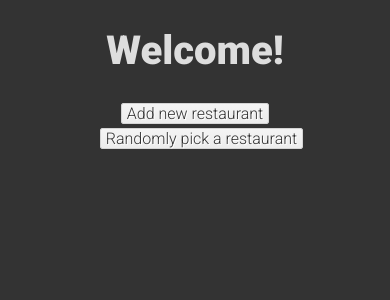
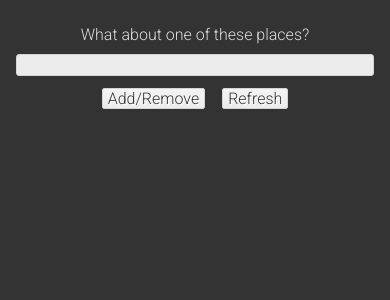
Before and after one commit to winklenurfer/lunch, a PHP site: page / in a window 390 px wide. Shown: the top 300 px of the page. Run offline with PHP 8.4, Linux system fonts and the light colour scheme; data that the repository does not hold is empty.

Commit message:
making random page the default, removing index page, updating style to be more responsive

```diff
--- a/php/css/style.css
+++ b/php/css/style.css
@@ -24,6 +24,10 @@ form {
 	display: inline;
 }
 
+div.wrapper {
+	margin: auto;
+}
+
 div.list_all {
 	width:200px;
 	margin-left: auto;
@@ -35,9 +39,10 @@ div.list_all {
 }
 
 div.random {
-	margin-top: 50px;
+	margin-top: 10px;
 	margin-bottom: 10px;
-	width: 270px;
+	width: 90%;
+	max-width: 400px;
 	margin-left: auto;
   	margin-right: auto;
 	padding:10px;
--- a/php/index.php
+++ b/php/index.php
@@ -1,17 +1,36 @@
-<!doctype html>
-<html lang="en">
+<html>
 <link href='http://fonts.googleapis.com/css?family=Roboto:300,900' rel='stylesheet' type='text/css'>
 <link href='css/gh-buttons.css' rel='stylesheet' type='text/css' media='screen'>
 <link href='css/style.css' rel='stylesheet' type='text/css' media='screen'>
-<head>
 <body>
 
-<h1>Welcome!</h1>
-<div>
-	<a href="update.php" class="button big">Add new restaurant</a>
-	<a href="random.php" class="button big">Randomly pick a restaurant</a>
-</div>
+<?php
+// $link = mysqli_connect('localhost', 'root', 'root', 'lunch') or die("Error " . mysqli_error($link)); // Local DB
+$link = mysqli_connect('127.10.207.2:3306', 'adminyMddRhL', 'M6iuBUi6WG_A', 'lunch') or die("Error " . mysqli_error($link)); // Prod DB
+
+$select = "SELECT name
+		FROM restaurants
+		ORDER BY RAND()
+		LIMIT 3"
+		or die("Error in the consult.." . mysqli_error($link));
+
+$selectResult = $link->query($select);
+echo "<div class='wrapper'>";
+echo "<div>What about one of these places?</div>";
+echo "<div class='random'>";
+$i = 1;
+while($row = $selectResult->fetch_array()) {
+	echo "<div class='random_item_" . $i . "'>" . $row["name"] . "</div>";
+	$i++;
+}
+echo "</div>";
+
+echo "<a href='update.php' class='button big'>Add/Remove</a>";
+echo "<a href='index.php' class='button big'>Refresh</a>";
+echo "</div>";
+mysqli_close($link);
+
+?>
 
 </body>
-</head>
 </html>
```
Also changed, not shown: php/random.php (deleted, +0 -35 lines), php/update.php (+7 -6 lines).
